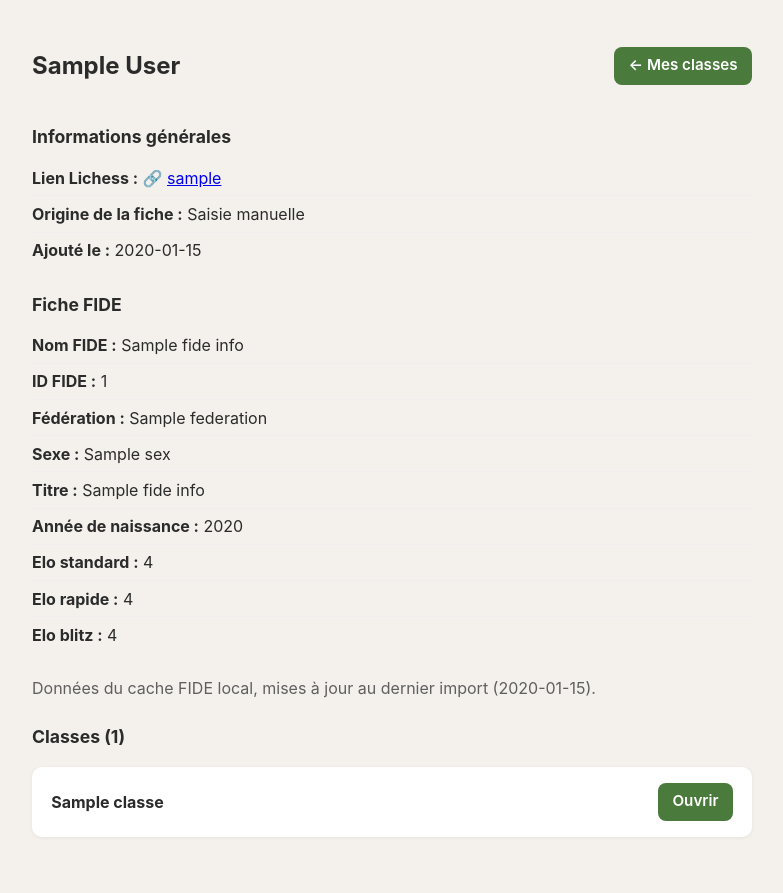
After one commit to ycarissan/lichess_replay, a Flask app: template templates/coach_student.html in a window 1280 px wide. The commit adds this page. Shown: the whole page, without its empty margins (248-1031 px from the left). Run offline with Flask 3, Linux system fonts and the light colour scheme; the template is opened without the code that fills it: most values are stand-ins (such as "Sample title", 1, 10 or a date in 2020).

Commit message:
ajout d une fiche par eleve

```diff
--- a/app.py
+++ b/app.py
@@ -571,6 +571,66 @@ def coach_view_class(class_id):
     return render_template("coach_class.html", klass=klass, roster=roster)
 
 
+@app.route("/coach/students/<int:student_id>")
+def coach_view_student(student_id):
+    """Fiche détaillée d'un élève : toutes les informations FIDE obtenues
+    via l'import (scripts/import_fide_players.py), plus le lien Lichess
+    optionnel et la liste des classes où il apparaît."""
+    if "access_token" not in session:
+        return redirect(url_for("index"))
+
+    username = session.get("lichess_username")
+    sb = get_supabase()
+    coach_id = get_or_create_coach(username) if sb else None
+    if not sb or coach_id is None:
+        return redirect(url_for("coach_dashboard"))
+
+    try:
+        student_resp = (
+            sb.table("students")
+            .select("id, display_name, fide_id, lichess_username, source, created_at")
+            .eq("id", student_id)
+            .eq("coach_id", coach_id)
+            .limit(1)
+            .execute()
+        )
+        if not student_resp.data:
+            return redirect(url_for("coach_dashboard"))
+        student = student_resp.data[0]
+
+        # Fiche FIDE complète : toutes les colonnes importées par
+        # import_fide_players.py (pas seulement le sous-ensemble copié
+        # dans `students` à l'ajout), au cas où l'import aurait été
+        # rafraîchi depuis (nouveau elo, nouveau titre...).
+        fide_info = None
+        if student.get("fide_id"):
+            fide_resp = (
+                sb.table("fide_players")
+                .select("fide_id, name, federation, sex, title, standard_rating, "
+                        "rapid_rating, blitz_rating, birth_year, updated_at")
+                .eq("fide_id", student["fide_id"])
+                .limit(1)
+                .execute()
+            )
+            if fide_resp.data:
+                fide_info = fide_resp.data[0]
+
+        classes_resp = (
+            sb.table("class_students")
+            .select("classes(id, name)")
+            .eq("student_id", student_id)
+            .execute()
+        )
+        classes = [row["classes"] for row in (classes_resp.data or []) if row.get("classes")]
+    except Exception as exc:
+        app.logger.error("Échec chargement fiche élève %s : %s", student_id, exc)
+        return redirect(url_for("coach_dashboard"))
+
+    return render_template(
+        "coach_student.html", student=student, fide_info=fide_info, classes=classes
+    )
+
+
 @app.route("/api/students/search")
 def api_students_search():
     """Autocomplétion : GET /api/students/search?q=car
--- a/static/style.css
+++ b/static/style.css
@@ -553,3 +553,7 @@ section h2 { font-size: 1.1rem; margin-bottom: 0.6rem; }
 .student-search-results li { padding: 0.5rem 0.8rem; cursor: pointer; display: flex; flex-direction: column; }
 .student-search-results li:hover,
 .student-search-results li:focus-visible { background: #f2f2f2; outline: none; }
+
+.student-info-list { list-style: none; padding: 0; margin: 0.5rem 0 1.5rem; }
+.student-info-list li { padding: 0.35rem 0; border-bottom: 1px solid #eee; }
+.student-info-list li:last-child { border-bottom: none; }
--- a/templates/coach_class.html
+++ b/templates/coach_class.html
@@ -54,7 +54,7 @@
         {% for s in roster %}
           <li class="puzzle-card">
             <div class="puzzle-info">
-              <strong>{{ s.display_name }}</strong>
+              <strong><a href="{{ url_for('coach_view_student', student_id=s.id) }}">{{ s.display_name }}</a></strong>
               <span class="hint">
                 {% if s.fide_title %}{{ s.fide_title }} · {% endif %}
                 {% if s.fide_federation %}{{ s.fide_federation }} · {% endif %}
--- /dev/null
+++ b/templates/coach_student.html
@@ -0,0 +1,76 @@
+<!DOCTYPE html>
+<html lang="fr">
+<head>
+  <meta charset="UTF-8">
+  <meta name="viewport" content="width=device-width, initial-scale=1.0">
+  <title>{{ student.display_name }} — Fiche élève</title>
+  <link rel="stylesheet" href="{{ url_for('static', filename='style.css') }}">
+</head>
+<body>
+  <main>
+    <header class="topbar">
+      <h1>{{ student.display_name }}</h1>
+      <div class="topbar-actions">
+        <a class="btn small" href="{{ url_for('coach_dashboard') }}">← Mes classes</a>
+      </div>
+    </header>
+
+    <section>
+      <h2>Informations générales</h2>
+      <ul class="student-info-list">
+        <li><strong>Lien Lichess :</strong>
+          {% if student.lichess_username %}
+            🔗 <a href="https://lichess.org/@/{{ student.lichess_username }}" target="_blank" rel="noopener">{{ student.lichess_username }}</a>
+          {% else %}
+            <span class="hint">aucun (optionnel)</span>
+          {% endif %}
+        </li>
+        <li><strong>Origine de la fiche :</strong>
+          {{ "Importée depuis la base FIDE" if student.source == "fide" else "Saisie manuelle" }}
+        </li>
+        <li><strong>Ajouté le :</strong> {{ student.created_at[:10] if student.created_at else "—" }}</li>
+      </ul>
+    </section>
+
+    <section>
+      <h2>Fiche FIDE</h2>
+      {% if fide_info %}
+        <ul class="student-info-list">
+          <li><strong>Nom FIDE :</strong> {{ fide_info.name }}</li>
+          <li><strong>ID FIDE :</strong> {{ fide_info.fide_id }}</li>
+          <li><strong>Fédération :</strong> {{ fide_info.federation or "—" }}</li>
+          <li><strong>Sexe :</strong> {{ fide_info.sex or "—" }}</li>
+          <li><strong>Titre :</strong> {{ fide_info.title or "—" }}</li>
+          <li><strong>Année de naissance :</strong> {{ fide_info.birth_year or "—" }}</li>
+          <li><strong>Elo standard :</strong> {{ fide_info.standard_rating or "non classé" }}</li>
+          <li><strong>Elo rapide :</strong> {{ fide_info.rapid_rating or "non classé" }}</li>
+          <li><strong>Elo blitz :</strong> {{ fide_info.blitz_rating or "non classé" }}</li>
+        </ul>
+        <p class="hint">Données du cache FIDE local, mises à jour au dernier import
+          {% if fide_info.updated_at %}({{ fide_info.updated_at[:10] }}){% endif %}.</p>
+      {% elif student.fide_id %}
+        <p class="error">ID FIDE {{ student.fide_id }} renseigné mais introuvable dans le cache local.
+          Relancez <code>scripts/import_fide_players.py --update-supabase</code> pour rafraîchir la base.</p>
+      {% else %}
+        <p class="hint">Aucune fiche FIDE associée à cet élève (ajout manuel, débutant non licencié).</p>
+      {% endif %}
+    </section>
+
+    <section>
+      <h2>Classes ({{ classes|length }})</h2>
+      {% if not classes %}
+        <p class="hint">Cet élève n'appartient à aucune classe.</p>
+      {% else %}
+        <ul class="puzzle-list">
+          {% for c in classes %}
+            <li class="puzzle-card">
+              <div class="puzzle-info"><strong>{{ c.name }}</strong></div>
+              <a class="btn small" href="{{ url_for('coach_view_class', class_id=c.id) }}">Ouvrir</a>
+            </li>
+          {% endfor %}
+        </ul>
+      {% endif %}
+    </section>
+  </main>
+</body>
+</html>
```
